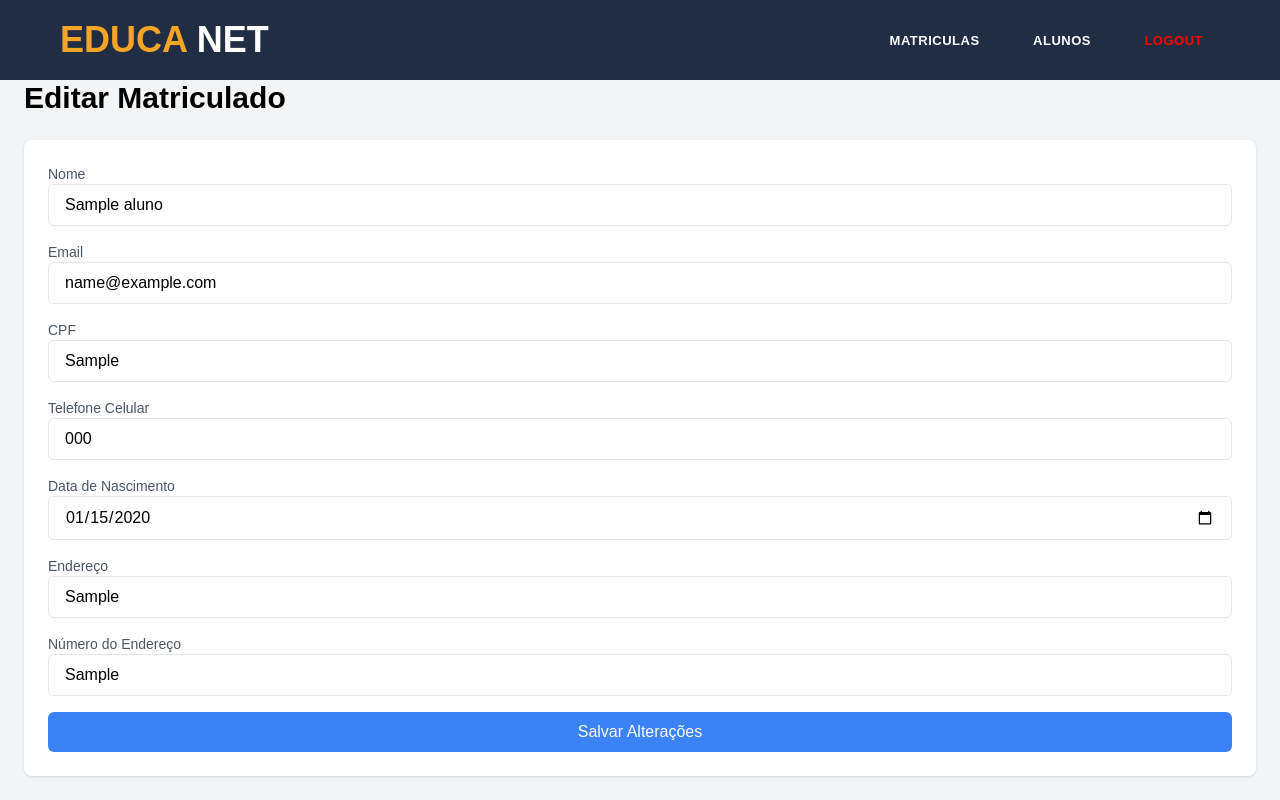
After one commit to LeandroHLL/CidadeDoSaber, a PHP site: page /app/views/admin/editar_matriculado.php?id=1&status=ativo in a window 1280 px wide. The commit adds this page. Run offline with PHP 8.4, Linux system fonts and the light colour scheme; tables that the repository leaves empty hold one stand-in row (values such as "Sample post"); some libraries are stand-ins or nearby versions.

Commit message:
editar matriculados

```diff
--- /dev/null
+++ b/app/views/admin/editar_matriculado.php
@@ -0,0 +1,146 @@
+<?php
+// Conectar ao banco de dados
+$pdo = new PDO('mysql:host=localhost;dbname=educanet', 'root', '123456cds');
+
+if (isset($_GET['id'])) {
+    $id = $_GET['id'];
+
+    $sql = "
+        SELECT
+            a.cod_aluno,
+            a.nome_aluno,
+            a.email,
+            a.cpf,
+            a.telefone_celular,
+            a.data_nascimento,
+            a.endereco,
+            a.numero_endereco
+        FROM aluno a
+        WHERE a.cod_aluno = :id
+    ";
+    $stmt = $pdo->prepare($sql);
+    $stmt->bindParam(':id', $id, PDO::PARAM_INT);
+    $stmt->execute();
+
+    $aluno = $stmt->fetch(PDO::FETCH_ASSOC);
+
+    if (!$aluno) {
+        die("Aluno não encontrado.");
+    }
+} else {
+    die("ID do aluno não informado.");
+}
+
+if ($_SERVER['REQUEST_METHOD'] === 'POST') {
+    // Recuperar os dados do formulário
+    $nome_aluno = $_POST['nome_aluno'];
+    $email = $_POST['email'];
+    $cpf = $_POST['cpf'];
+    $telefone_celular = $_POST['telefone_celular'];
+    $data_nascimento = $_POST['data_nascimento'];
+    $endereco = $_POST['endereco'];
+    $numero_endereco = $_POST['numero_endereco'];
+
+    $update_sql = "
+        UPDATE aluno
+        SET
+            nome_aluno = :nome_aluno,
+            email = :email,
+            cpf = :cpf,
+            telefone_celular = :telefone_celular,
+            data_nascimento = :data_nascimento,
+            endereco = :endereco,
+            numero_endereco = :numero_endereco
+        WHERE cod_aluno = :id
+    ";
+
+    $update_stmt = $pdo->prepare($update_sql);
+    $update_stmt->bindParam(':nome_aluno', $nome_aluno);
+    $update_stmt->bindParam(':email', $email);
+    $update_stmt->bindParam(':cpf', $cpf);
+    $update_stmt->bindParam(':telefone_celular', $telefone_celular);
+    $update_stmt->bindParam(':data_nascimento', $data_nascimento);
+    $update_stmt->bindParam(':endereco', $endereco);
+    $update_stmt->bindParam(':numero_endereco', $numero_endereco);
+    $update_stmt->bindParam(':id', $id, PDO::PARAM_INT);
+    $update_stmt->execute();
+
+    header("Location: adminalunos.php");
+    exit;
+}
+?>
+
+<!DOCTYPE html>
+<html lang="pt-br">
+
+<head>
+    <meta charset="UTF-8">
+    <meta name="viewport" content="width=device-width, initial-scale=1.0">
+    <title>Editar Matriculado</title>
+    <script src="https://cdn.tailwindcss.com"></script>
+    <link href="https://cdnjs.cloudflare.com/ajax/libs/font-awesome/6.0.0-beta3/css/all.min.css" rel="stylesheet">
+    <link href="../../../public/css/templatemo-grad-school.css" rel="stylesheet">
+</head>
+
+<body class="bg-gray-100 h-screen flex overflow-hidden">
+    <header class="main-header clearfix" role="header">
+        <div class="logo">
+            <a href="../../../index.html"><em>Educa</em> Net</a>
+        </div>
+        <a href="#menu" class="menu-link"><i class="fa fa-bars"></i></a>
+        <nav id="menu" class="main-nav" role="navigation">
+            <ul class="main-menu">
+                <li><a href="dashboard.php">Matriculas</a></li>
+                <li><a href="adminalunos.php">Alunos</a></li>
+                <li><a style="color: red;" href="../admin/loginadm.php" rel="sponsored" class="external">Logout</a></li>
+            </ul>
+        </nav>
+    </header>
+
+    <main class="flex-1 p-6 overflow-y-auto pt-20">
+        <div class="flex justify-between items-center mb-6">
+            <h1 class="text-3xl font-bold">Editar Matriculado</h1>
+        </div>
+
+        <form method="POST">
+            <div class="bg-white rounded-lg shadow overflow-hidden p-6">
+                <div class="space-y-4">
+                    <div>
+                        <label for="nome_aluno" class="block text-sm font-medium text-gray-600">Nome</label>
+                        <input type="text" id="nome_aluno" name="nome_aluno" value="<?= htmlspecialchars($aluno['nome_aluno']) ?>" required class="w-full px-4 py-2 border rounded-md focus:outline-none focus:ring focus:ring-blue-300">
+                    </div>
+                    <div>
+                        <label for="email" class="block text-sm font-medium text-gray-600">Email</label>
+                        <input type="email" id="email" name="email" value="<?= htmlspecialchars($aluno['email']) ?>" required class="w-full px-4 py-2 border rounded-md focus:outline-none focus:ring focus:ring-blue-300">
+                    </div>
+                    <div>
+                        <label for="cpf" class="block text-sm font-medium text-gray-600">CPF</label>
+                        <input type="text" id="cpf" name="cpf" value="<?= htmlspecialchars($aluno['cpf']) ?>" required class="w-full px-4 py-2 border rounded-md focus:outline-none focus:ring focus:ring-blue-300">
+                    </div>
+                    <div>
+                        <label for="telefone_celular" class="block text-sm font-medium text-gray-600">Telefone Celular</label>
+                        <input type="text" id="telefone_celular" name="telefone_celular" value="<?= htmlspecialchars($aluno['telefone_celular']) ?>" required class="w-full px-4 py-2 border rounded-md focus:outline-none focus:ring focus:ring-blue-300">
+                    </div>
+                    <div>
+                        <label for="data_nascimento" class="block text-sm font-medium text-gray-600">Data de Nascimento</label>
+                        <input type="date" id="data_nascimento" name="data_nascimento" value="<?= htmlspecialchars($aluno['data_nascimento']) ?>" required class="w-full px-4 py-2 border rounded-md focus:outline-none focus:ring focus:ring-blue-300">
+                    </div>
+                    <div>
+                        <label for="endereco" class="block text-sm font-medium text-gray-600">Endereço</label>
+                        <input type="text" id="endereco" name="endereco" value="<?= htmlspecialchars($aluno['endereco']) ?>" required class="w-full px-4 py-2 border rounded-md focus:outline-none focus:ring focus:ring-blue-300">
+                    </div>
+                    <div>
+                        <label for="numero_endereco" class="block text-sm font-medium text-gray-600">Número do Endereço</label>
+                        <input type="text" id="numero_endereco" name="numero_endereco" value="<?= htmlspecialchars($aluno['numero_endereco']) ?>" required class="w-full px-4 py-2 border rounded-md focus:outline-none focus:ring focus:ring-blue-300">
+                    </div>
+
+                    <div class="mt-6">
+                        <button type="submit" class="w-full bg-blue-500 text-white py-2 px-4 rounded-md">Salvar Alterações</button>
+                    </div>
+                </div>
+            </div>
+        </form>
+    </main>
+</body>
+
+</html>
```
Also changed, not shown: app/views/admin/adminalunos.php (+14 -4 lines), app/views/admin/cancelar.php (deleted, +0 -57 lines).
